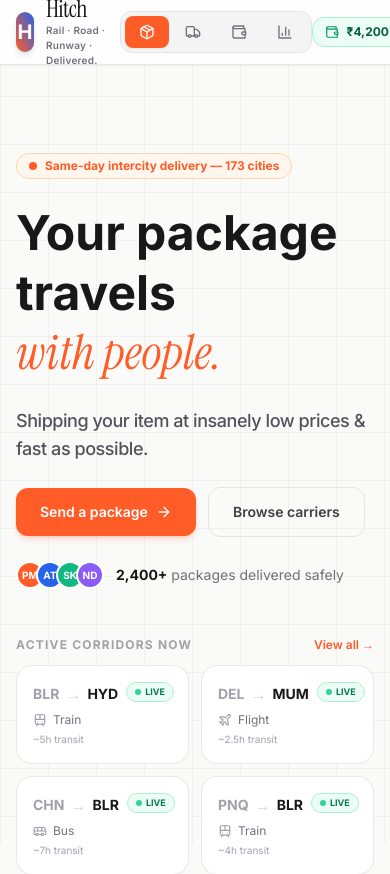
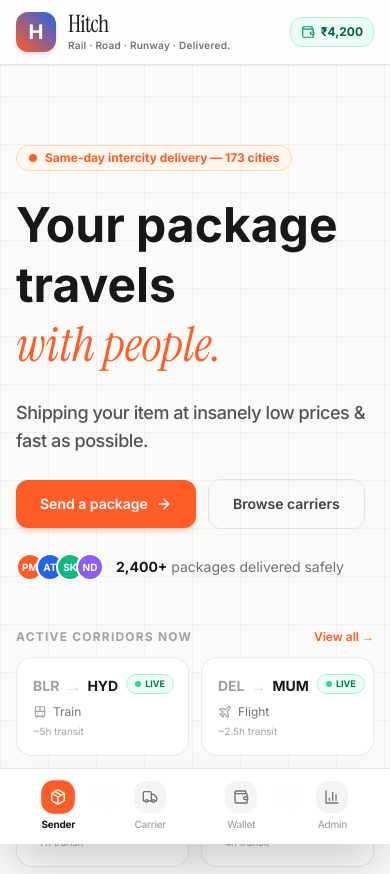
Before and after one commit to supreetpatil79/Hitch, a React (Vite) app in the folder frontend/: page / in a window 390 px wide. Shown: the top 874 px of the page. Built offline with nearby package versions, Linux system fonts and the light colour scheme.

Commit message:
feat(mobile): add native-style mobile bottom navigation bar and optimize touch responsiveness

```diff
--- a/frontend/src/App.jsx
+++ b/frontend/src/App.jsx
@@ -179,22 +179,22 @@
             </div>
           </div>
 
-          {/* Portal Switcher */}
-          <nav className="flex items-center bg-zinc-100 p-1 rounded-xl border border-zinc-200 gap-0.5">
+          {/* Desktop Portal Switcher */}
+          <nav className="hidden md:flex items-center bg-zinc-100 p-1 rounded-xl border border-zinc-200 gap-0.5">
             {PORTALS.map(({ id, label, icon: Icon, accent }) => (
               <button key={id} onClick={() => setPortal(id)}
                 className={"flex items-center gap-2 px-3.5 py-2 rounded-lg text-xs sm:text-sm font-semibold transition-all " +
                   (portal === id ? accent + " shadow-sm" : "text-zinc-500 hover:text-zinc-900 hover:bg-white/60")}>
                 <Icon className="w-4 h-4" />
-                <span className="hidden sm:inline">{label}</span>
+                <span>{label}</span>
               </button>
             ))}
           </nav>
 
           {/* Right: Carrier Wallet Balance Indicator */}
-          <div className="flex items-center gap-3">
+          <div className="flex items-center gap-2 sm:gap-3">
             <button onClick={() => setPortal("earnings")}
-              className="flex items-center gap-2 px-3 py-1.5 bg-emerald-50 hover:bg-emerald-100 border border-emerald-200 rounded-xl text-xs font-bold text-emerald-800 transition-all shadow-xs">
+              className="flex items-center gap-1.5 sm:gap-2 px-2.5 sm:px-3 py-1.5 bg-emerald-50 hover:bg-emerald-100 border border-emerald-200 rounded-xl text-xs font-bold text-emerald-800 transition-all shadow-xs">
               <Wallet className="w-3.5 h-3.5 text-emerald-600" />
               <span>₹{carrierWallet.availableBalance.toLocaleString()}</span>
             </button>
@@ -207,7 +207,7 @@
       </header>
 
       {/* Portal Content with Shared Real-Time State */}
-      <main className="flex-1 max-w-7xl w-full mx-auto px-4 sm:px-6 lg:px-8 py-8">
+      <main className="flex-1 max-w-7xl w-full mx-auto px-4 sm:px-6 lg:px-8 py-6 sm:py-8 pb-28 md:pb-8">
         {portal === "sender"  && (
           <SenderPortal
             shipments={shipments}
@@ -239,8 +239,29 @@
         )}
       </main>
 
+      {/* Mobile Native-Style Bottom Navigation Bar */}
+      <div className="md:hidden fixed bottom-0 left-0 right-0 z-50 bg-white/95 backdrop-blur-md border-t border-zinc-200 py-2 px-3 flex items-center justify-around shadow-2xl safe-area-inset-bottom">
+        {PORTALS.map(({ id, label, icon: Icon, accent }) => {
+          const isActive = portal === id;
+          return (
+            <button
+              key={id}
+              onClick={() => setPortal(id)}
+              className="flex flex-col items-center gap-1 py-1 px-2.5 rounded-xl transition-all relative">
+              <div className={"w-8 h-8 rounded-xl flex items-center justify-center transition-all " +
+                (isActive ? accent + " shadow-sm scale-105" : "bg-zinc-100 text-zinc-500 hover:bg-zinc-200")}>
+                <Icon className="w-4 h-4" />
+              </div>
+              <span className={"text-[10px] tracking-tight " + (isActive ? "font-bold text-zinc-900" : "font-medium text-zinc-400")}>
+                {id === "sender" ? "Sender" : id === "carrier" ? "Carrier" : id === "earnings" ? "Wallet" : "Admin"}
+              </span>
+            </button>
+          );
+        })}
+      </div>
+
       {/* Footer */}
-      <footer className="bg-white border-t border-zincBorder py-5">
+      <footer className="bg-white border-t border-zincBorder py-5 mb-16 md:mb-0">
         <div className="max-w-7xl mx-auto px-4 sm:px-6 lg:px-8 flex flex-col sm:flex-row items-center justify-between gap-3 text-xs text-zinc-400">
           <span>Hitch Technology Platform · Section 79 IT Act 2000 · 173 Cities · Peer-to-Peer Intercity Logistics</span>
           <div className="flex items-center gap-2 flex-wrap justify-center">
```
